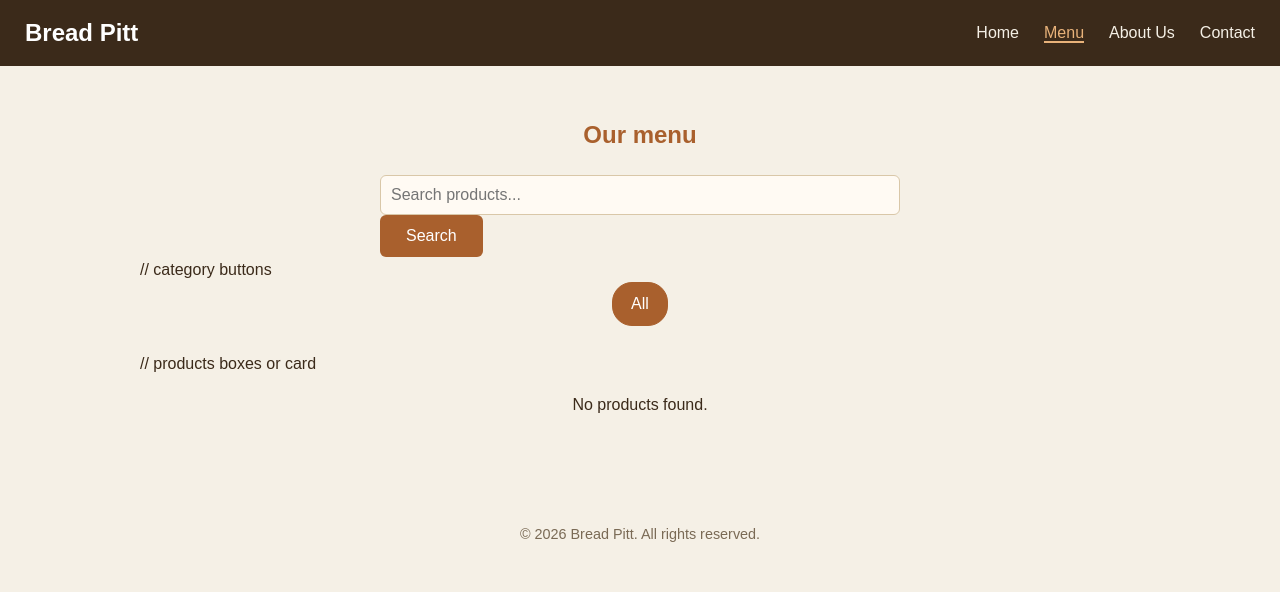
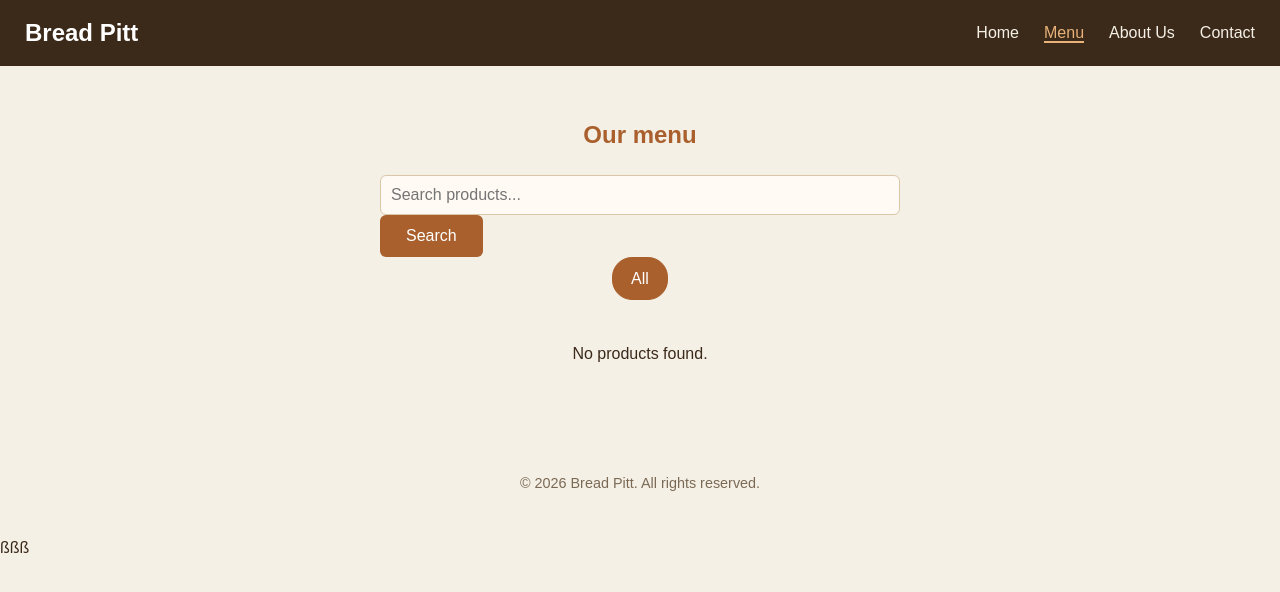
Before and after one commit to Grayyy11/bread-pitt, a PHP site: page /menu.php in a window 1280 px wide. Shown: the top 592 px of the page. Run offline with PHP 8.4, Linux system fonts and the light colour scheme; data that the repository does not hold is empty; a stand-in replaces the project's code that opens the database connection.

Commit message:
touch up

```diff
--- a/menu.php
+++ b/menu.php
@@ -65,7 +65,7 @@ $result = $stmt->get_result();
       <button type="submit" class="btn">Search</button>
     </form>
 
-    // category buttons
+
     <div class="filters">
       <?php foreach ($categories as $cat) { ?>
         <a class="filter-btn <?php if ($cat == $selected) echo 'active'; ?>"
@@ -73,7 +73,7 @@ $result = $stmt->get_result();
       <?php } ?>
     </div>
 
-    // products boxes or card
+
     <div class="grid">
       <?php while ($row = $result->fetch_assoc()) { ?>
         <div class="card product">
@@ -103,4 +103,4 @@ $result = $stmt->get_result();
   </div>
 </section>
 
-<?php include "includes/footer.php"; ?>
+<?php include "includes/footer.php"; ?>ßßß
```
Also changed, not shown: css/bakery.css (+10 -10 lines).
